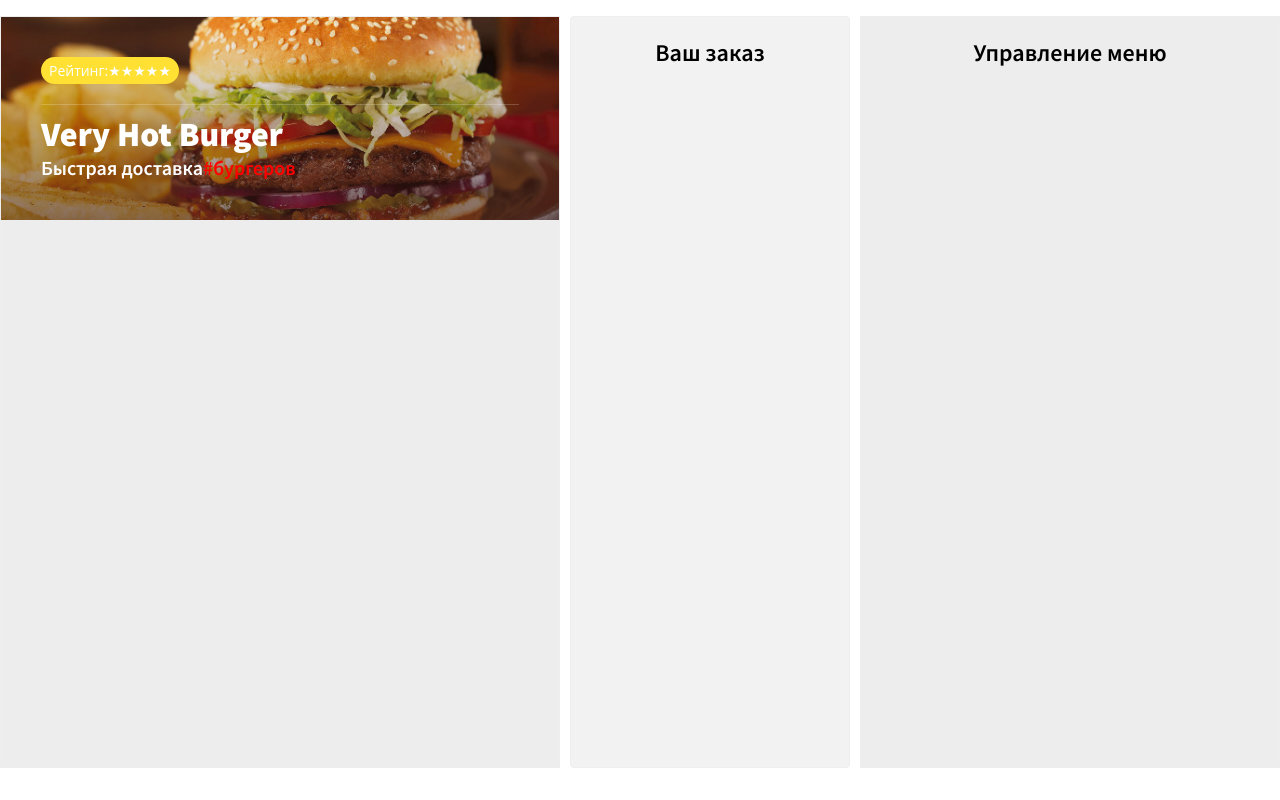
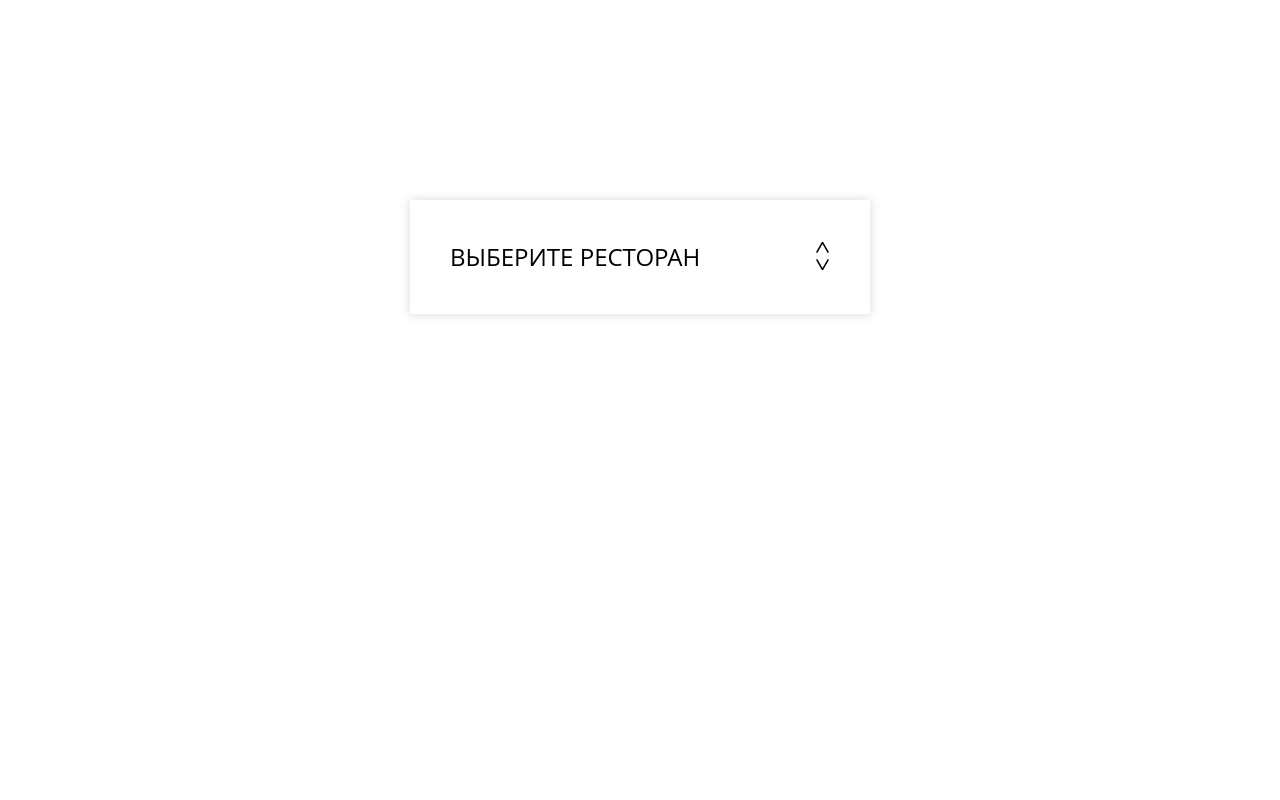
Before and after one commit to VladimirChernovv/Burger_shop, a React (Create React App) app: page / in a window 1280 px wide. Built offline with nearby package versions, Linux system fonts and the light colour scheme.

Commit message:
Сделал настройку React Router (маршрутизация приложения)

```diff
--- /dev/null
+++ b/src/components/NotFound.js
@@ -0,0 +1,11 @@
+import React from 'react';
+
+const NotFound = () => {
+  return (
+    <div>
+      <h2>The page is not found.</h2>
+    </div>
+  )
+}
+
+export default NotFound;
--- /dev/null
+++ b/src/components/Router.js
@@ -0,0 +1,19 @@
+import React from 'react';
+import Landing from './Landing';
+import App from './App';
+import NotFound from './NotFound';
+import {BrowserRouter, Route, Switch} from 'react-router-dom';
+
+const Router = () => {
+  return(
+    <BrowserRouter>
+      <Switch>
+        <Route exact path="/" component={Landing} />
+        <Route path="/restaurant/:restaurantid" component={App} />
+        <Route component={NotFound} />
+      </Switch>
+    </BrowserRouter>
+  );
+};
+
+export default Router;
--- a/src/index.js
+++ b/src/index.js
@@ -1,6 +1,6 @@
 import React from 'react';
 import  {render} from 'react-dom';
-import App from './components/App';
+import Router from './components/Router';
 import './css/style.css';
 
-render(<App />, document.querySelector('#root'));
+render(<Router />, document.querySelector('#root'));
```
